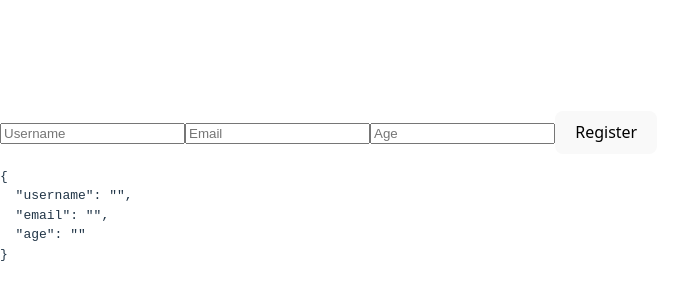
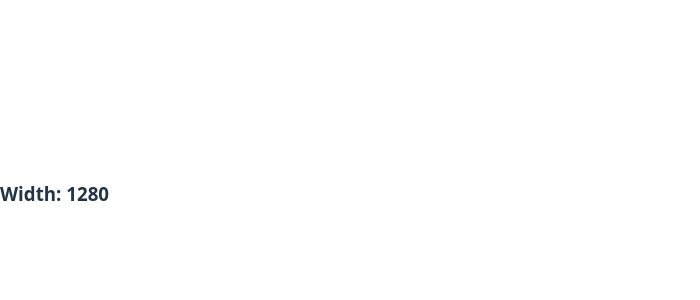
Before and after one commit to Kiran7Ray/react, a React (Vite) app in the folder react/: page / in a window 1280 px wide. Shown: the part 206-506 px from the top of the page, without its empty margins (0-700 px from the left). Built offline with nearby package versions, Linux system fonts and the light colour scheme.

Commit message:
feat: track window width using useEffect and add cleanup for resize listener.

```diff
--- a/react/src/App.jsx
+++ b/react/src/App.jsx
@@ -2,6 +2,7 @@ import ProductCard from "./components/ProductCard";
 import Counter from "./components/Counter";
 import LoginStatus from "./components/LoginStatus";
 import RegistrationForm from "./components/RegistrationForm";
+import WindowResizeListener from "./components/WindowResizeListener";
 
 // export default function App() {
 //   const laptops = [
@@ -23,7 +24,7 @@ import RegistrationForm from "./components/RegistrationForm";
 export default function App() {
   return (
     <div>
-      <RegistrationForm />
+      <WindowResizeListener />
     </div>
   );
 }
--- a/react/src/components/WindowResizeListener.jsx
+++ b/react/src/components/WindowResizeListener.jsx
@@ -0,0 +1,17 @@
+import { useEffect, useState } from "react";
+
+export default function WindowResizeListener() {
+  const [width, setWidth] = useState(window.innerWidth);
+
+  useEffect(() => {
+    function handleResize() {
+      setWidth(window.innerWidth);
+    }
+
+    window.addEventListener("resize", handleResize);
+
+    return () => window.removeEventListener("resize", handleResize);
+  }, []);
+
+  return <h3>Width: {width}</h3>;
+}
```
